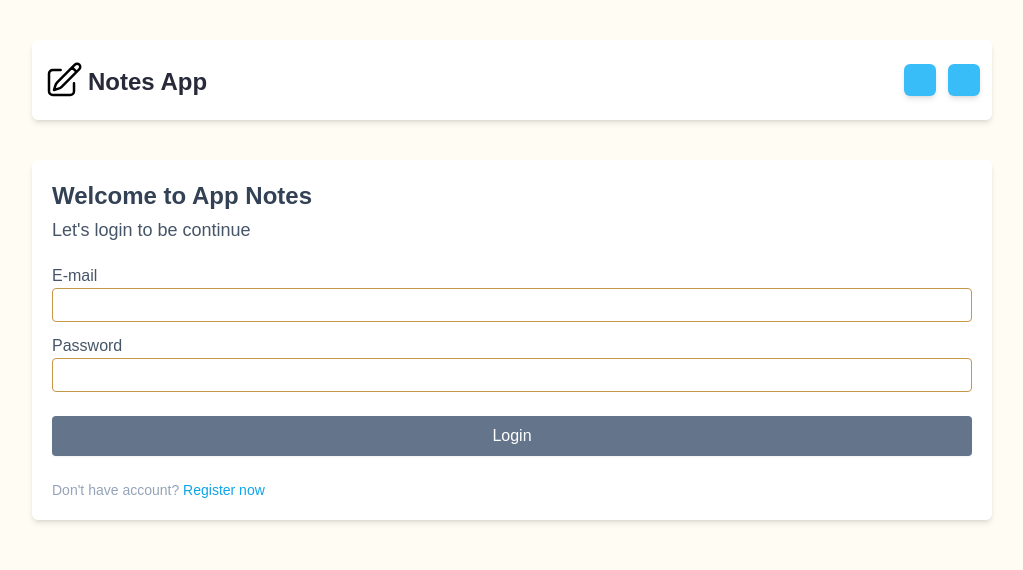
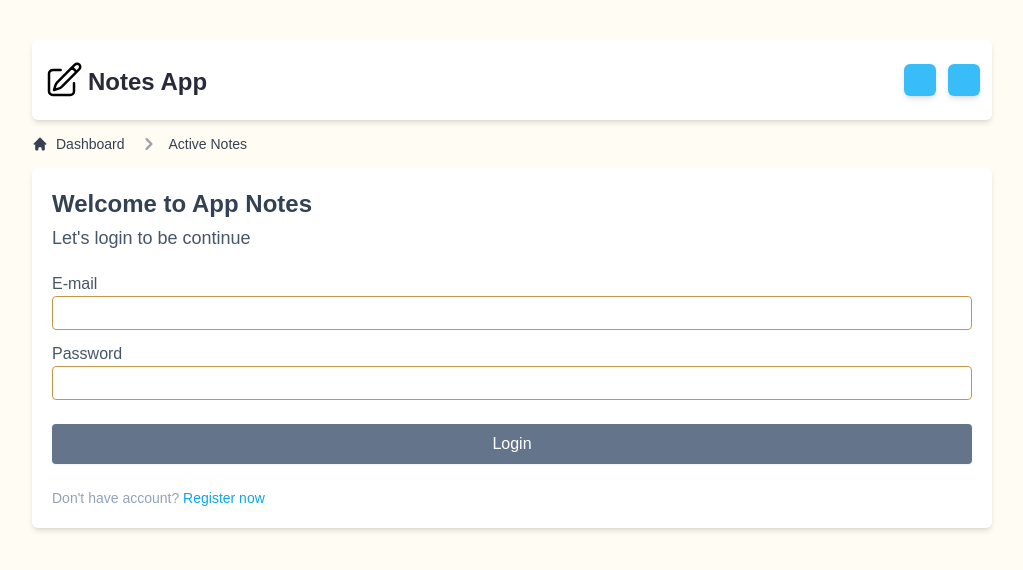
Before and after one commit to rhandyta/noteapp, a React (Vite) app: page / in a window 1280 px wide. Shown: the top 570 px of the page, without its empty margins (128-1151 px from the left). Built offline with nearby package versions, Linux system fonts and the light colour scheme.

Commit message:
breadcumbs

```diff
--- a/src/App.jsx
+++ b/src/App.jsx
@@ -3,11 +3,18 @@ import reactLogo from "./assets/react.svg";
 import Header from "./components/Header";
 import SetupRoutes from "./routes/SetupRoutes";
 import "react-toastify/dist/ReactToastify.css";
+import BreadCrumbs from "./components/BreadCrumbs";
+import { useLocation } from "react-router-dom";
 function App() {
+    let location = useLocation();
+    console.log(location);
     return (
         <main className="flex min-h-screen  w-full flex-col bg-four">
             <Header />
-            <div className="mx-auto mt-10 w-9/12 rounded-md bg-white p-5 shadow-md">
+            {location.pathname != "login" && "register" ? (
+                <BreadCrumbs />
+            ) : null}
+            <div className="mx-auto w-11/12 rounded-md bg-white p-5 shadow-md md:w-9/12">
                 <SetupRoutes />
             </div>
         </main>
--- /dev/null
+++ b/src/components/BreadCrumbs.jsx
@@ -0,0 +1,55 @@
+import { NavLink } from "react-router-dom";
+
+function BreadCrumbs() {
+    return (
+        <nav
+            className="bpx-5 mx-auto flex w-11/12 rounded-lg py-3 text-gray-700 dark:border-gray-700 dark:bg-gray-800 md:w-9/12"
+            aria-label="Breadcrumb"
+        >
+            <ol className="inline-flex items-center space-x-1 md:space-x-3">
+                <li className="inline-flex items-center">
+                    <NavLink
+                        to="#"
+                        className="inline-flex items-center text-sm font-medium text-gray-700 hover:text-blue-600 dark:text-gray-400 dark:hover:text-white"
+                    >
+                        <svg
+                            aria-hidden="true"
+                            className="mr-2 h-4 w-4"
+                            fill="currentColor"
+                            viewBox="0 0 20 20"
+                            xmlns="http://www.w3.org/2000/svg"
+                        >
+                            <path d="M10.707 2.293a1 1 0 00-1.414 0l-7 7a1 1 0 001.414 1.414L4 10.414V17a1 1 0 001 1h2a1 1 0 001-1v-2a1 1 0 011-1h2a1 1 0 011 1v2a1 1 0 001 1h2a1 1 0 001-1v-6.586l.293.293a1 1 0 001.414-1.414l-7-7z"></path>
+                        </svg>
+                        Dashboard
+                    </NavLink>
+                </li>
+                <li>
+                    <div className="flex items-center">
+                        <svg
+                            aria-hidden="true"
+                            className="h-6 w-6 text-gray-400"
+                            fill="currentColor"
+                            viewBox="0 0 20 20"
+                            xmlns="http://www.w3.org/2000/svg"
+                        >
+                            <path
+                                fillRule="evenodd"
+                                d="M7.293 14.707a1 1 0 010-1.414L10.586 10 7.293 6.707a1 1 0 011.414-1.414l4 4a1 1 0 010 1.414l-4 4a1 1 0 01-1.414 0z"
+                                clipRule="evenodd"
+                            ></path>
+                        </svg>
+                        <a
+                            href="#"
+                            className="ml-1 text-sm font-medium text-gray-700 hover:text-blue-600 dark:text-gray-400 dark:hover:text-white md:ml-2"
+                        >
+                            Active Notes
+                        </a>
+                    </div>
+                </li>
+            </ol>
+        </nav>
+    );
+}
+
+export default BreadCrumbs;
--- a/src/components/Header.jsx
+++ b/src/components/Header.jsx
@@ -20,7 +20,7 @@ function Header() {
         <>
             <Toast />
             <header
-                className="mx-auto mt-10 flex h-20 w-9/12 items-center justify-between rounded-md bg-white p-3 shadow-md
+                className="mx-auto mt-10 flex h-20 w-11/12 items-center justify-between rounded-md bg-white p-3 shadow-md md:w-9/12
         "
             >
                 <Link
--- a/src/routes/SetupRoutes.jsx
+++ b/src/routes/SetupRoutes.jsx
@@ -1,5 +1,5 @@
 import React from "react";
-import { Route, Routes } from "react-router-dom";
+import { Route, Routes, useLocation } from "react-router-dom";
 import Dashboard from "../pages/Dashboard";
 import Login from "../pages/Login";
 import PrivateRoute from "./PrivateRoute";
```
